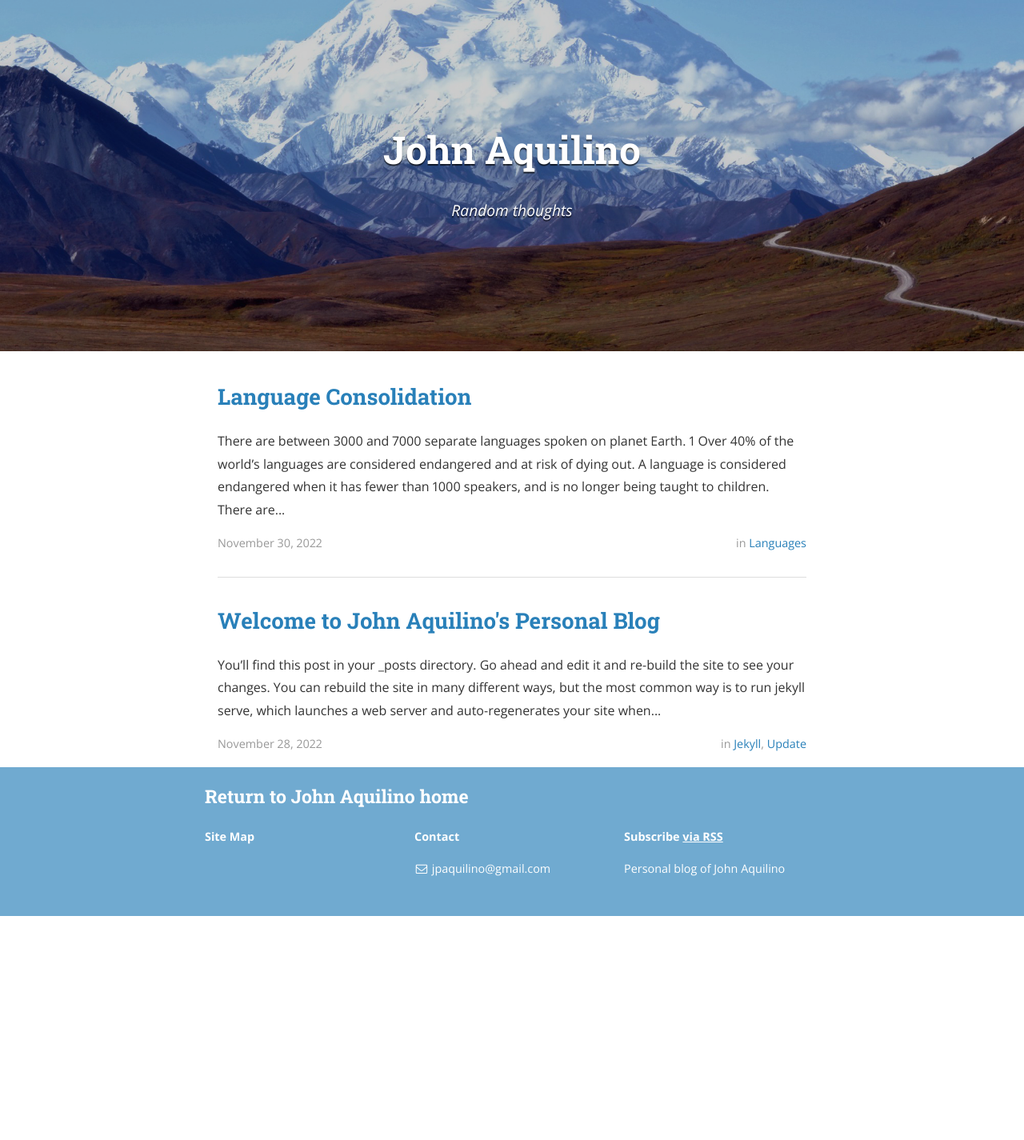
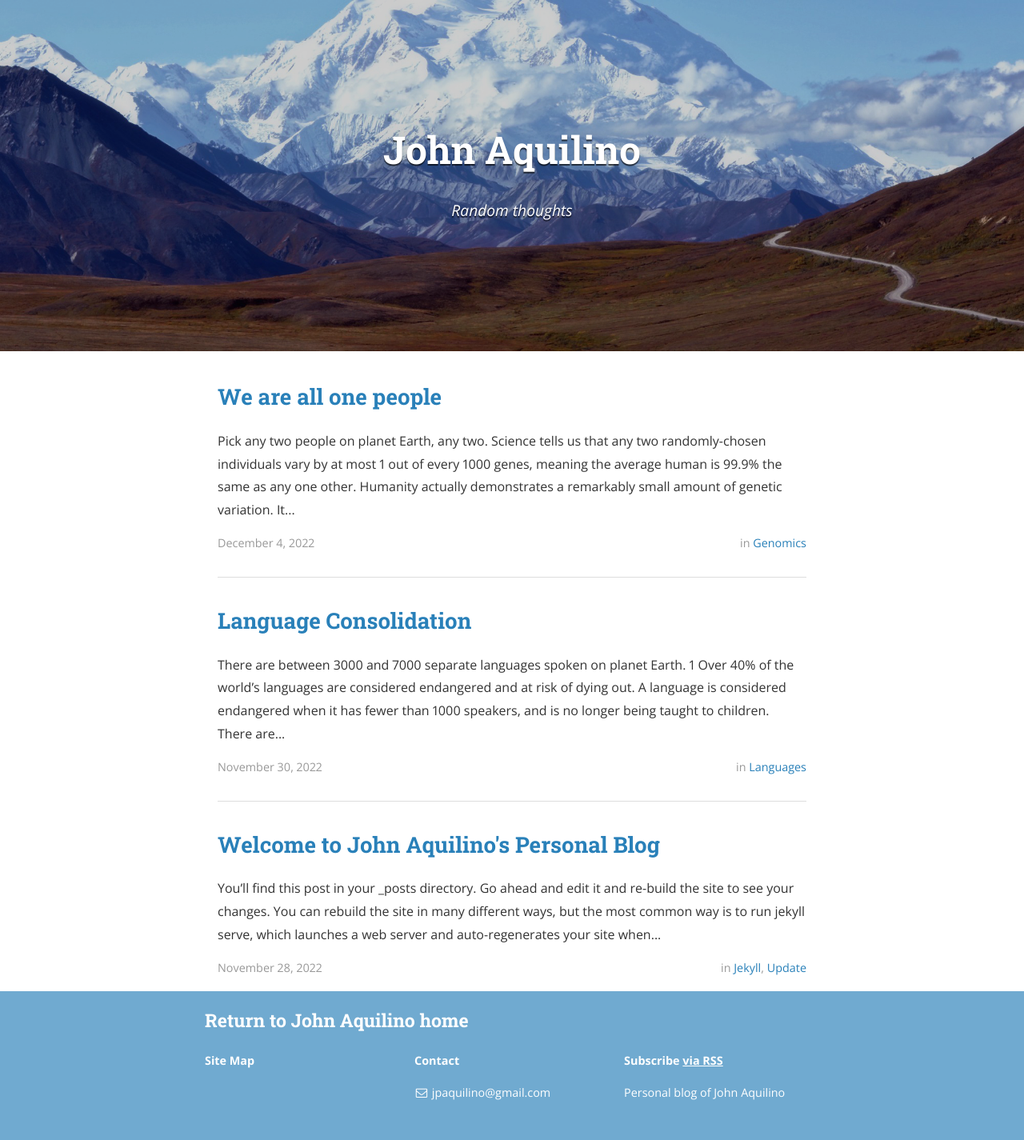
Before and after one commit to jaquilino/jaquilino.github.io, a Jekyll site: the page built from index.html, in a window 1280 px wide. Shown: the whole page at 80% size. Built offline with Jekyll 4.4.1, drawn with Linux system fonts in a browser that asks for light colours; nearby versions of some CDN libraries; a style sheet for code colours, icons or effects is not loaded; before the commit the page ends 1145 px from its top, so only the background shows below that.

Commit message:
Evaluate use of backticks to embed a quote

````diff
--- a/_posts/2022-11-30-languages.markdown
+++ b/_posts/2022-11-30-languages.markdown
@@ -27,7 +27,9 @@
 In this story, early humanity shared a common language, and strove as a community
 to construct a tower to reach to the heavens.
 This led to the supernatural authority (referred to as "the Lord") saying
-"Come, let us go down and confuse their languages there, so that they will not understand one another's speech".
+```
+Come, let us go down and confuse their languages there, so that they will not understand one another's speech.
+```
 (It's not clear who the Lord is speaking to in this context.)
 This was the foundational myth within the Judeo-Christian tradition to explain
 why there are multiple languages spoken by humanity.
--- /dev/null
+++ b/_posts/2022-12-04-human-variation.markdown
@@ -0,0 +1,25 @@
+---
+layout: post
+title:  "We are all one people"
+date:   2022-12-4 8:00:00 -0600
+categories: genomics
+---
+
+Pick any two people on planet Earth, any two.
+Science tells us that any two randomly-chosen individuals
+vary by at most 1 out of every 1000 genes,
+meaning the average human is 99.9% the same as any one other.
+
+Humanity actually demonstrates a remarkably small amount of genetic variation.
+It is currently estimated that all of humanity is descended from
+a population of 1,000 to 10,000 breeding pairs, a population
+of about the size of Monaco or San Marino.
+
+We have come to classify individuals by the color of their skin,
+referring to these classes as _race_.
+Genetically, however, there is no rationale for such classifications.
+There is no justification for separating people in this way,
+as evidenced by the ease with which individuals of differing skin coloration
+can produce children.
+We refer to these children as 'mixed race'.
+But this makes no more sense than separating people by the color of their eyes.
````
